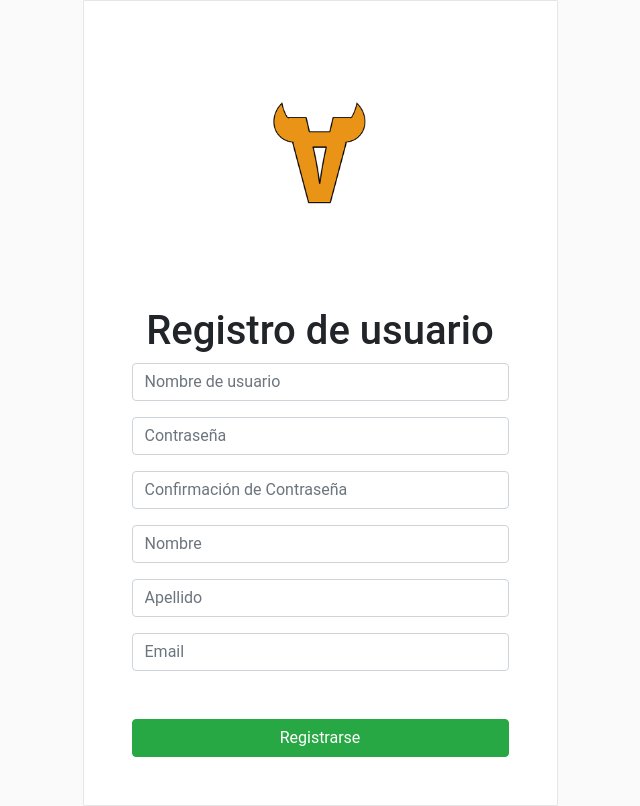
After one commit to oxampo/O-market, a Django app: page /users/signup in a window 1280 px wide. The commit adds this page. Shown: the whole page, without its empty margins (320-960 px from the left). Run offline with Django 3.2, Linux system fonts and the light colour scheme; parts of the project's set-up code (start-up, migrations or seed data) failed here and were passed over; some libraries are stand-ins or nearby versions.

Commit message:
logout & signup (falta discutir loginrequired)

```diff
--- a/omarket/omarket/settings.py
+++ b/omarket/omarket/settings.py
@@ -141,3 +141,5 @@ STATICFILES_FINDERS = [
 
 MEDIA_URL = os.path.join(BASE_DIR,'media')
 MEDIA_URL = '/media/'
+
+LOGIN_URL = '/users/login'
--- a/omarket/omarket/urls.py
+++ b/omarket/omarket/urls.py
@@ -26,7 +26,9 @@ urlpatterns = [
     path('home/', Gviews.Home, name="home"),
     path('admin/', admin.site.urls),
 
-    path('users/login', user_views.login_view, name="login")
+    path('users/login', user_views.login_view, name="login"),
+    path('users/logout', user_views.logout_view,name='logout'),
+    path('users/signup',user_views.signup,name="signup")
 
 ]
 #+ static(settings.MEDIA_URL, document_root = settings.MEDIA_ROOT)
--- a/omarket/static/css/main.css
+++ b/omarket/static/css/main.css
@@ -10,13 +10,12 @@
     border: 1px solid #e6e6e6;
     border-radius: 1px;
 }
-/*
+
 #main-navbar {
     background: #fff;
-    /*background: gre;
     border-bottom: 1px solid rgba(0,0,0,.0975);
 }
-
+/*
 .post-container {
     background: #fff;
     border: 1px solid #e6e6e6;
--- a/omarket/templates/home.html
+++ b/omarket/templates/home.html
@@ -4,9 +4,11 @@
     <meta charset="UTF-8">
 
     {% load static %}
-
+    <link rel="stylesheet" href="{% static 'css/bootstrap.min.css' %}">
+    <link rel="stylesheet" href="{% static 'css/main.css' %}">
+    <link rel="stylesheet" href="https://use.fontawesome.com/releases/v5.1.0/css/all.css" crossorigin="anonymous">
     <link rel="stylesheet" href="https://stackpath.bootstrapcdn.com/bootstrap/4.4.1/css/bootstrap.min.css" integrity="sha384-Vkoo8x4CGsO3+Hhxv8T/Q5PaXtkKtu6ug5TOeNV6gBiFeWPGFN9MuhOf23Q9Ifjh" crossorigin="anonymous">
-
+    <!--en el último link se accede a lo del icono de logout que sale en la pagina-->
 <style>
 
    body {
--- /dev/null
+++ b/omarket/templates/users/signup.html
@@ -0,0 +1,78 @@
+<!DOCTYPE html>
+<html lang="en">
+<head>
+{% load static %}
+    <meta charset="UTF-8">
+    <title>Log in</title>
+    <link rel="stylesheet" href="{% static 'css/bootstrap.min.css' %}">
+    <link rel="stylesheet" href="https://use.fontawesome.com/releases/v5.1.0/css/all.css" crossorigin="anonymous" />
+    <link rel="stylesheet" href="{% static 'css/main.css' %}" />
+
+
+    <style>
+        body { background: #fafafa;
+        height: 100%;
+        width: 100%;
+        font-family: 'Roboto', sans-serif;
+        }
+    </style>
+</head>
+<body class="h-100">
+
+<div class="container h-100">
+
+        <div class="row h-100 justify-content-center align-items-center">
+            <div class="col-sm-12 col-md-5 col-lg-5 pt-2 pl-5 pr-5 pb-5" id="auth-container">
+
+                <img src="{% static "img/comarket.png" %}" class="img-fluid rounded mx-auto d-block pb-4" style="max-width: 60%;">
+<!--container-->
+              <h1 style="text-align:center">Registro de usuario</h1>
+
+               {% if error %}
+                    <p class="alert alert-danger">{{error}}</p>
+               {% endif %}
+
+               <form action="{% url 'signup' %}" method="POST">
+                    {% csrf_token %}
+
+                    <div class="form-group" >
+                        <input type="text" class="form-control" placeholder="Nombre de usuario" name="username" required="true"/>
+                    </div>
+
+                    <div class="form-group" >
+                        <input type="password" class="form-control" placeholder="Contraseña" name="passwd" required="true"/>
+                    </div>
+
+                    <div class="form-group" >
+                        <input type="password" class="form-control" placeholder="Confirmación de Contraseña" name="passwd_confirmation" required="true"/>
+                    </div>
+
+                    <div class="form-group" >
+                        <input type="text" class="form-control" placeholder="Nombre" name="first_name" required="true"/>
+                    </div>
+
+                    <div class="form-group" >
+                        <input type="text" class="form-control" placeholder="Apellido" name="last_name" required="true"/>
+                    </div>
+                    <div class="form-group" >
+                        <input type="email" class="form-control" placeholder="Email" name="email" required="true"/>
+                    </div>
+
+                    <button class="btn btn-success btn-block mt-5" type="submit">Registrarse</button>
+               </form>
+
+
+
+<!--container-->
+
+            </div>
+        </div>
+    </div>
+
+
+
+
+
+
+</body>
+</html>
--- a/omarket/users/views.py
+++ b/omarket/users/views.py
@@ -1,5 +1,15 @@
 from django.shortcuts import render, redirect
-from django.contrib.auth import authenticate,login
+from django.contrib.auth import authenticate,login, logout
+from django.contrib.auth.decorators import login_required
+
+
+#Models
+
+from django.contrib.auth.models import User
+from users.models import Profile
+
+#Excepción
+from django.db.utils import IntegrityError
 
 
 # Create your views here.
@@ -13,5 +23,42 @@ def login_view(request):
             login(request,user)
             return redirect('home')
         else:
-            return render(request, 'users/login.html',{'error':'Invalid username and password'})
+            return render(request, 'users/login.html',{'error':'Nombre de usuario o contraseña incorrecta'})
     return render(request, 'users/login.html')
+
+
+def signup(request):
+
+    if request.method=='POST':
+        username = request.POST['username']
+        passwd = request.POST['passwd']
+        passwd_confirmation = request.POST['passwd_confirmation']
+
+        if passwd != passwd_confirmation:
+            return render(request, 'users/signup.html',{'error':'Confimación de contraseña no coincide'})
+
+        #Query para crear un usuario (try and except es por si se el username ya está en uso)
+        try:
+            user = User.objects.create_user(username=username, password=passwd)
+        except IntegrityError:
+            return render(request, 'users/signup.html',{'error':'Nombre de usuario ya en uso'})
+
+        user.first_name=request.POST['first_name']
+        user.last_name=request.POST['last_name']
+        user.email=request.POST['email']
+        user.save()
+
+        profile = Profile(user=user)
+        profile.save()
+
+        return redirect('login')
+
+
+
+    return render(request, 'users/signup.html')
+
+
+@login_required
+def logout_view(request):
+    logout(request)
+    return redirect('login')
```
Also changed, not shown: omarket/templates/nav.html (+33 -0 lines), omarket/templates/users/login.html (+23 -11 lines).
